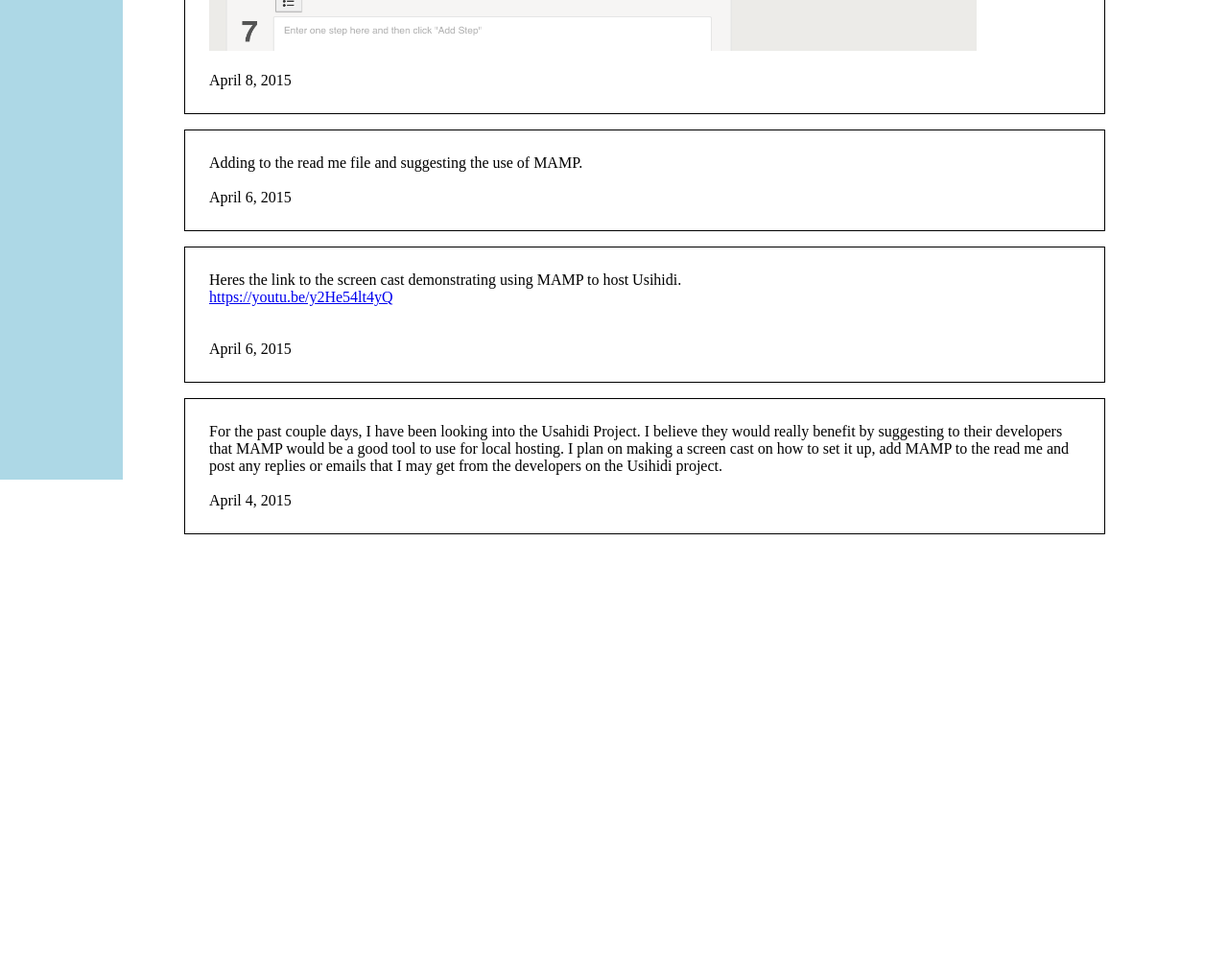
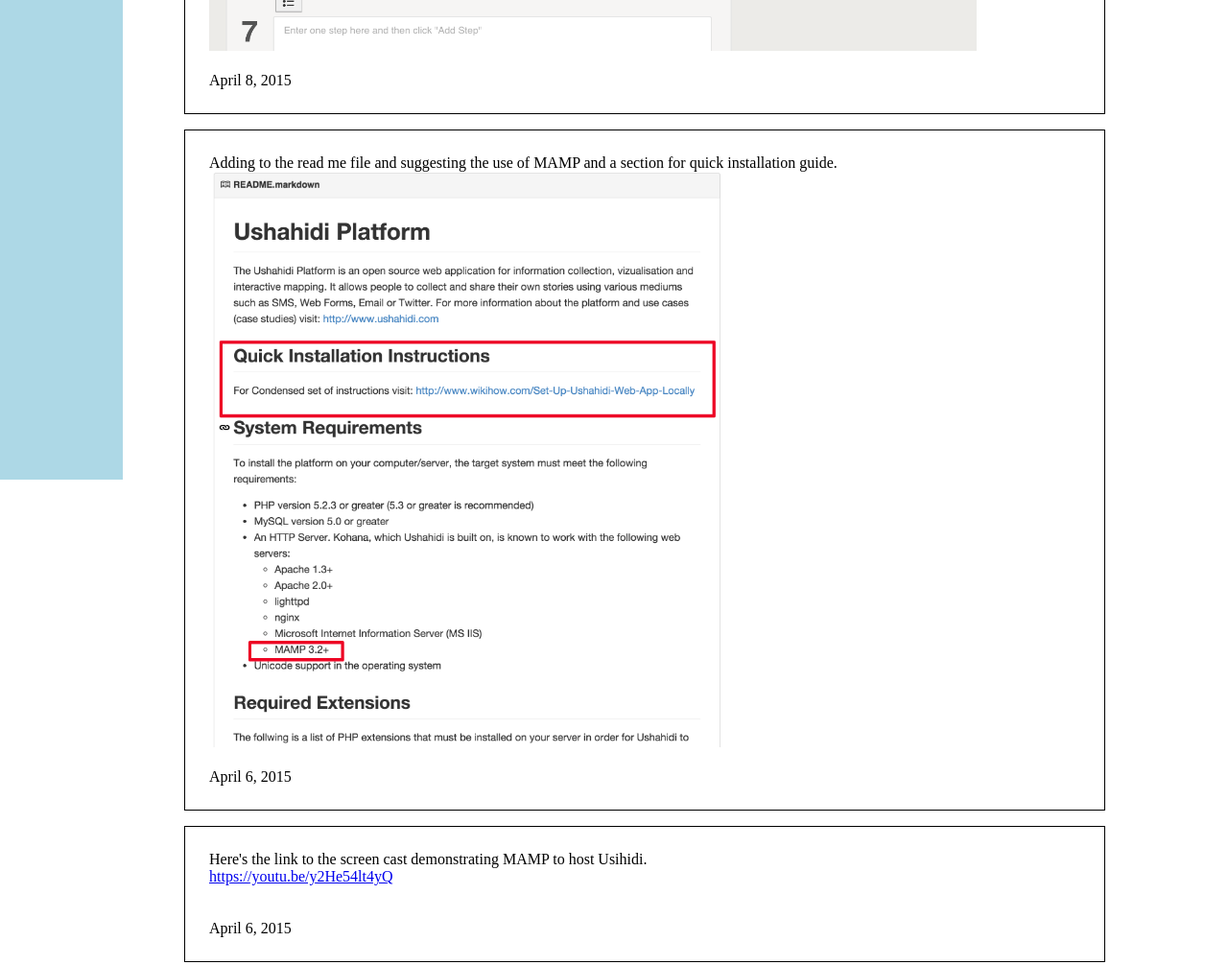
Before and after one commit to Wilsonkho/Wilsonkho.github.io, a plain HTML site: page index.html in a window 1280 px wide. Shown: the part 1100-2106 px from the top of the page at 96% size. Before the commit the page ends 1673 px from the top, so only its background shows below. Drawn offline with Linux system fonts and the light colour scheme.

Commit message:
add readme screen shot

```diff
--- a/index.html
+++ b/index.html
@@ -53,15 +53,17 @@ body{
 			April 8, 2015
 		</p>
 		<p id="entry">
-			Adding to the read me file and suggesting the use of MAMP.
+			Adding to the read me file and suggesting the use of MAMP and a section for quick installation guide.
+			<img src="readme.png" style="width:800"; height="600";>
 			<br>
 			<br>
 			April 6, 2015
 		</p>
 		<p id="entry">
-			Heres the link to the screen cast demonstrating using MAMP to host Usihidi.
+			Here's the link to the screen cast demonstrating MAMP to host Usihidi.
 			<br>
 			<a href="https://youtu.be/y2He54lt4yQ">https://youtu.be/y2He54lt4yQ</a> <br>
+
 			<br>
 			<br>
 			April 6, 2015
```
Also changed, not shown: readme.png (added).
